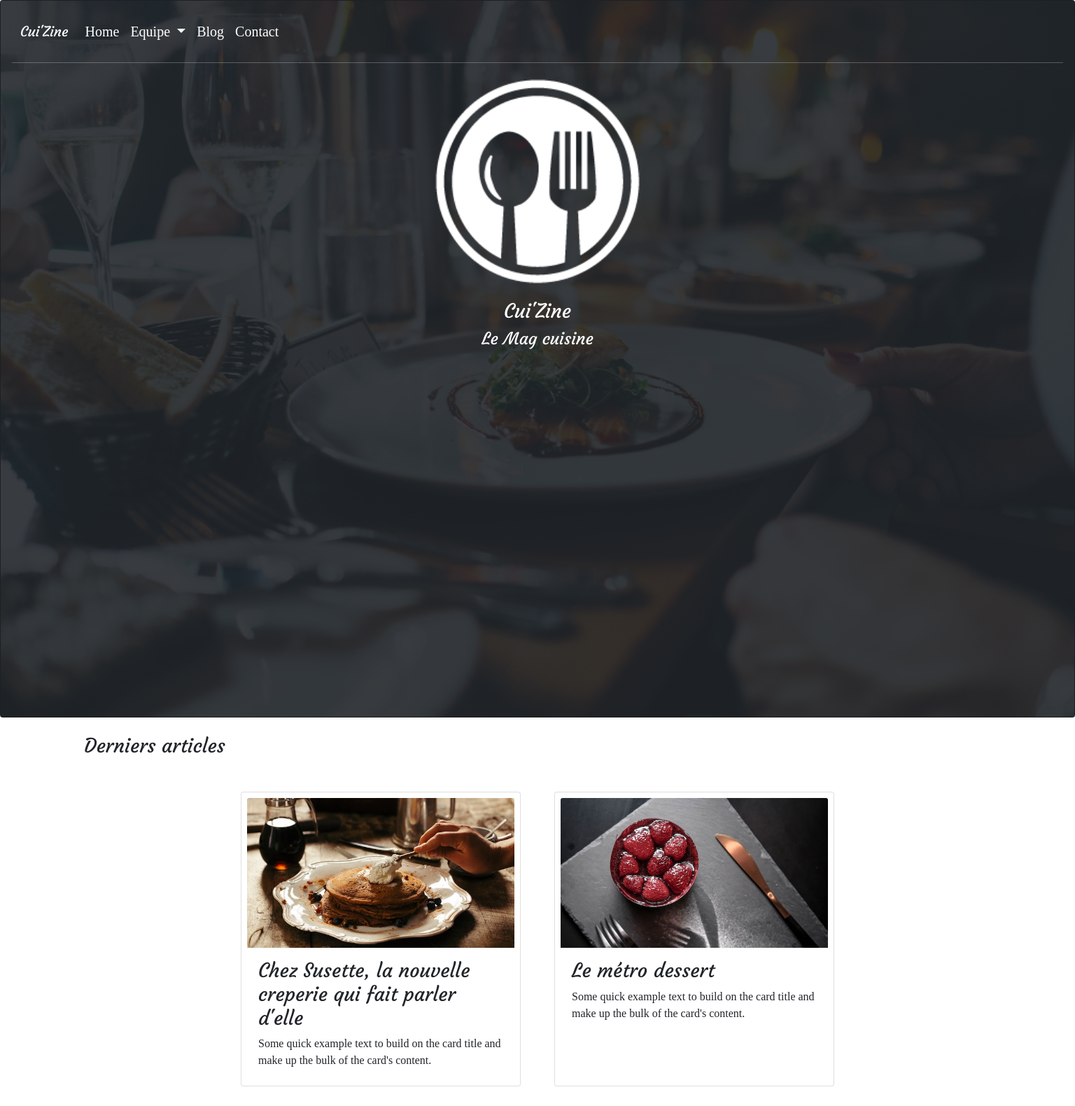
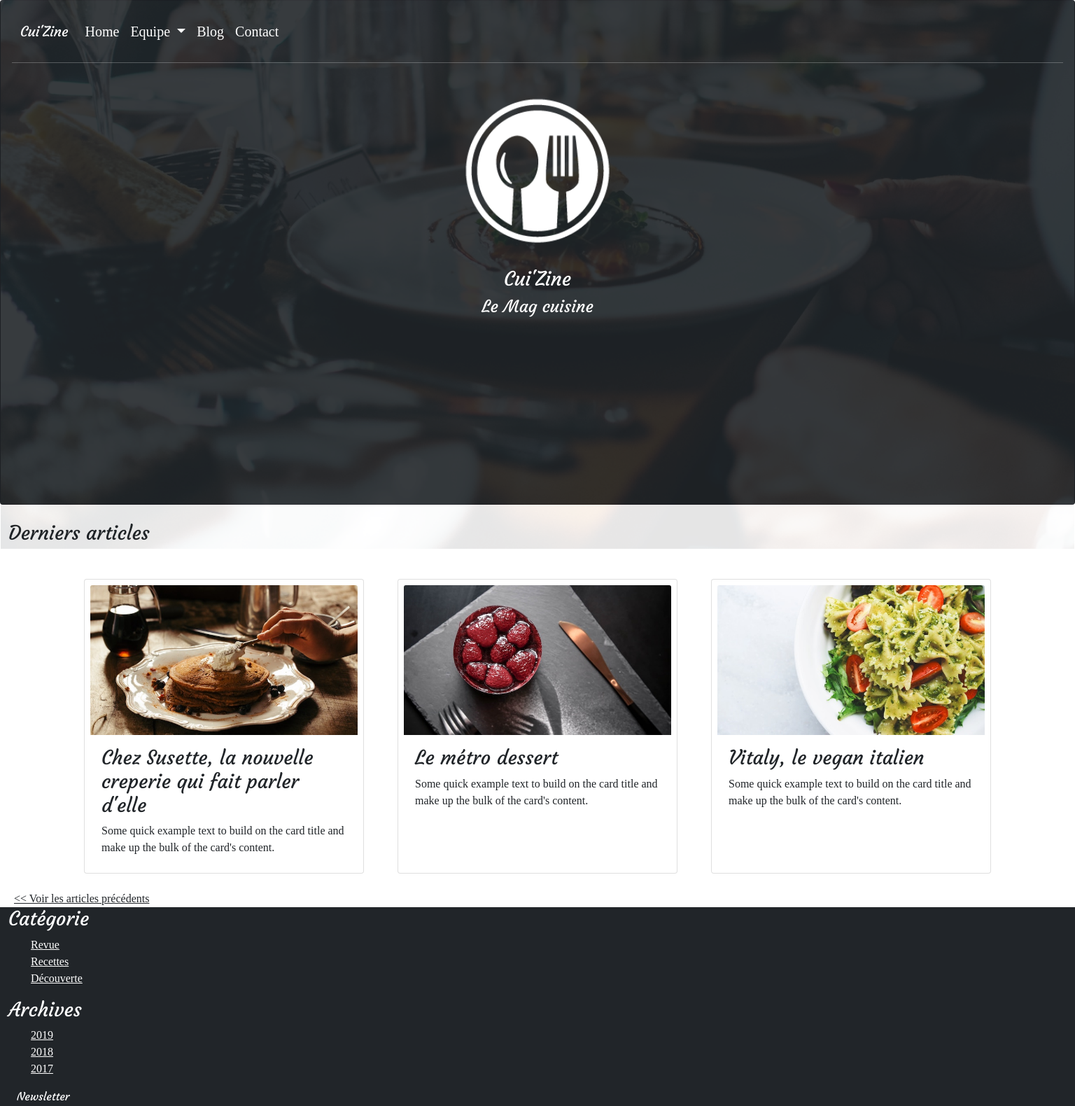
Before and after one commit to AlexandreC93/cuisine, a plain HTML site: page index.html in a window 1536 px wide. Shown: the top 1580 px of the page at 70% size. Drawn offline with nearby package versions, Linux system fonts and the light colour scheme.

Commit message:
responsiv

```diff
--- a/css/homepage.css
+++ b/css/homepage.css
@@ -10,3 +10,17 @@
 a.icon{
     text-decoration: none;
 }
+
+@media (min-width: 1200px){
+    .head-img{
+        margin-top: -15rem;
+        margin-bottom: -4rem;
+    }
+}
+@media (min-width: 1400px){
+    .fourchette{
+        height: 27vh;
+        width: 30vh;
+        margin: 30px;
+    }
+}
--- a/index.html
+++ b/index.html
@@ -19,9 +19,8 @@
 
 <body>
     <header>
-        <div class="bud col-sm-m-2">
             <div class="card bg-dark text-white">
-                <img src="img/header.jpg" class="card-img head-img" alt="bg-img">
+                <img src="img/header.jpg" class="head-img " alt="bg-img">
                 <div class="card-img-overlay">
                     <h5 class="card-title ">
                         <nav class="navbar navbar-expand-lg navbar-light bg-transparent">
@@ -56,82 +55,36 @@
                               </div>
                             </div>
                           </nav>
-                        <!-- <nav class="navbar navbar-expand-lg navbar-light bg-transparent">
 
-
-                            <a class=" navbar-brand text-white titre" href="index.html">Cui'Zine</a>
-                            <button class="navbar-toggler" type="button" data-bs-toggle="collapse"
-                                data-bs-target="#navbarSupportedContent" aria-controls="navbarSupportedContent"
-                                aria-expanded="false" aria-label="Toggle navigation">
-                                <span class="navbar-toggler-icon"></span>
-
-                            </button>
-                            <div class="collapse navbar-collapse ">
-                                <ul class="navbar-nav me-auto mb-2 mb-lg-0">
-                                    <li class="nav-item ">
-                                        <a class="nav-link active text-white" aria-current="page" href="#">Acccueil</a>
-                                    </li>
-                                    <li class="nav-item" id="navbarSupportedContent">
-                                        <a class="nav-link text-white" href="#">Blog</a>
-                                    </li>
-                                    <li class="nav-item">
-                                        <a class="nav-link text-white" href="#" tabindex="-1"
-                                            aria-disabled="true">Contact</a>
-                                    </li>
-                                    <li class="nav-item dropdow">
-                                        <a class="nav-link dropdown-toggle text-white" href="#" id="navbarDropdown"
-                                            role="button" data-bs-toggle="dropdown" aria-expanded="false">
-                                            Equipe
-                                        </a>
-
-                                        <ul class="dropdown-menu" aria-labelledby="navbarDropdown">
-                                            <li><a class="dropdown-item" href="#">Action</a></li>
-                                            <li><a class="dropdown-item" href="#">Another action</a></li>
-                                            <li>
-                                                <hr class="dropdown-divider">
-                                            </li>
-
-                                            <li><a class="dropdown-item" href="#">Something else here</a></li>
-                                        </ul>
-                            </div>
-
-
-
-
-
-                        </nav> -->
                         <hr>
                     </h5>
-
-
                     <div class="container">
                         <div class="row justify-content-center ">
 
-                            <img src="img/logo_square_white.png " class="img col-3" alt="logo_square_white">
+                            <img src="img/logo_square_white.png " class="img col-3 fourchette" alt="logo_square_white">
                         </div>
-                        <div class="row align-items-end justify-content-center my-3 text-center">
-
+                        <div class="text-center">
                             <div class="titre">
                                 <p class="card-text h3">Cui'Zine</p>
                                 <p class="card-text h4">Le Mag cuisine</p>
                             </div>
                         </div>
-
                     </div>
                 </div>
             </div>
     </header>
 
-    <div class="container">
+
+    <div class="container-fluid">
         <div class="row justify-content-center titre">
             <p class="h3 m-4">Derniers articles</p>
         </div>
     </div>
 
 
-    <div class="container">
+    <div class="container-fluid">
 
-        <div class="row justify-content-center  ">
+        <div class="row justify-content-center ">
 
             <div class="card p-2 m-4" style="width: 25rem;">
                 <img src="img/articles/suzette/suzette-small.jpg" class="card-img-top" alt="...">
@@ -222,14 +175,6 @@
         </div>
 
     </footer>
-
-
-
-
-
-    </div>
-
-
     <!-- javascript -->
 
     <script src="https://cdn.jsdelivr.net/npm/bootstrap@5.0.2/dist/js/bootstrap.bundle.min.js" integrity="sha384-MrcW6ZMFYlzcLA8Nl+NtUVF0sA7MsXsP1UyJoMp4YLEuNSfAP+JcXn/tWtIaxVXM" crossorigin="anonymous"></script>
```
